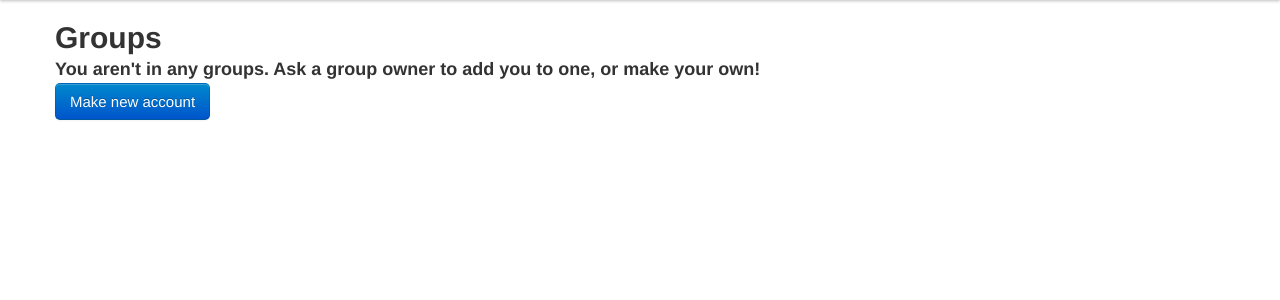
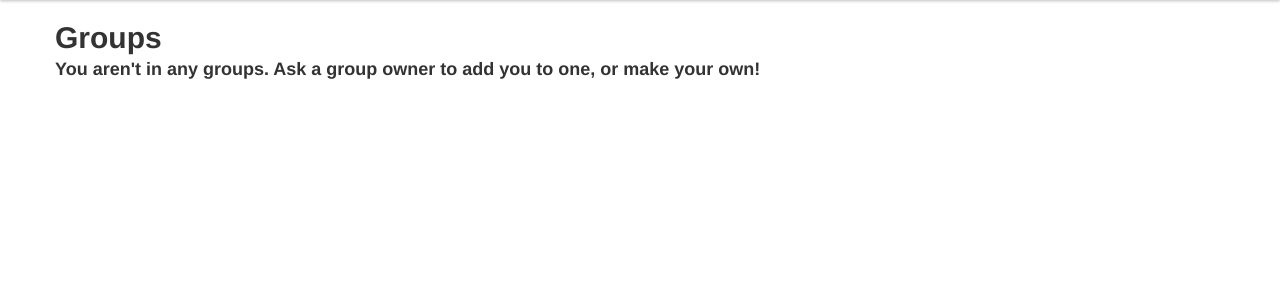
Before and after one commit to acm-uiuc/treasure-chest, a Django app: template treasureapp/templates/groups/list.html in a window 1280 px wide. Shown: the part 40-340 px from the top of the page. Run offline with Django 3.2, Linux system fonts and the light colour scheme; the template is opened without the code that fills it, so the values that code supplies are empty.

Commit message:
Well that's an embarrasing copypasta issue

```diff
--- a/treasureapp/templates/groups/list.html
+++ b/treasureapp/templates/groups/list.html
@@ -31,19 +31,11 @@
 
 {% else %}
 
-<!-- Page called without any accounts passed through -->
+<!-- Page called without any groups passed through -->
 
 <h3>You aren't in any groups. Ask a group owner to add you to one, or
 make your own!</h3>
 
 {% endif %}
 
-<!-- Controls to make a new account -->
-
-<p>
-<a href="{% url account_create %}" class="btn btn-primary btn-large">
-    Make new account
-</a>
-</p>
-
 {% endblock %}
```
